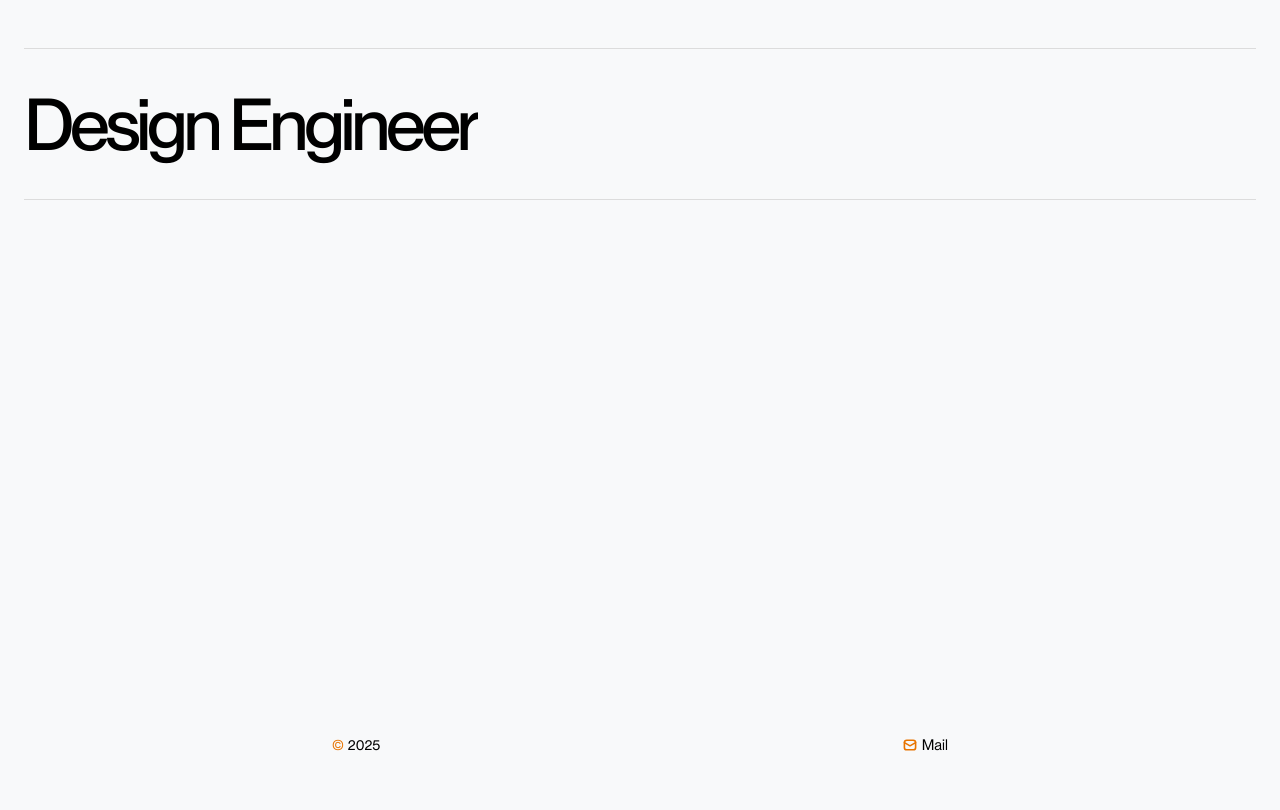
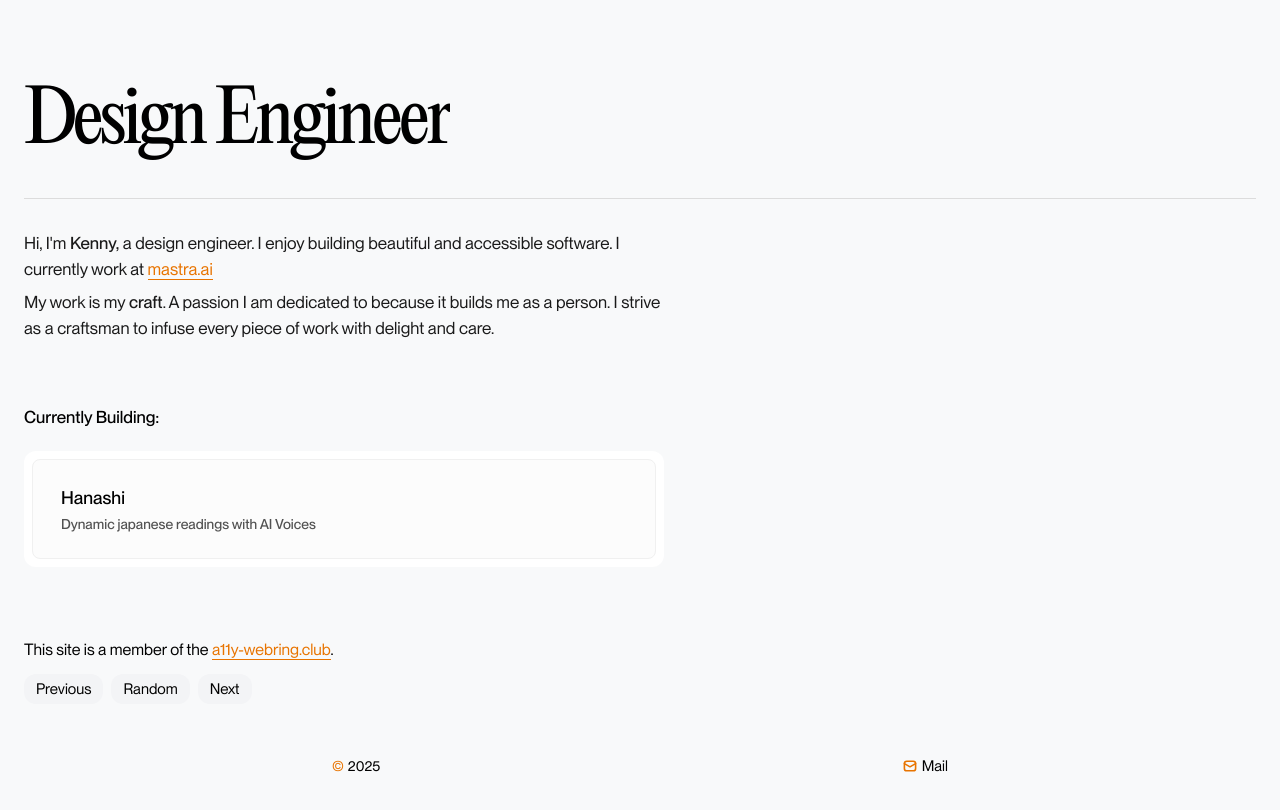
Before and after one commit to adeleke5140/portfolio-v2, a Next.js app: page / in a window 1280 px wide. Shown: the top 810 px of the page. Built offline with nearby package versions, Linux system fonts and the light colour scheme.

Commit message:
Update introduction.tsx

```diff
--- a/src/components/introduction.tsx
+++ b/src/components/introduction.tsx
@@ -10,8 +10,8 @@ export const Introduction = () => {
     <PageWrapper
       showHeading
       heading={
-        <div className="flex w-full border-y-[0.5px]  border-y-[#dcdcdc] py-8">
-          <h1 className="text-[48px] lg:font-medium lg:text-7xl lg:tracking-[-0.06em] lg:leading-[1.2em] font-inter font-semibold flex-shrink-0 tracking-tighter">
+        <div className="flex w-full border-b-[0.5px]  relative overflow-y-clip  border-b-[#dcdcdc] py-8">
+          <h1 className="text-[48px] font-medium lg:text-7xl lg:tracking-[-0.06em] lg:leading-[1.2em] font-serif tracking-tighter">
             {TITLE.split('').map((letter, index) => (
               <React.Fragment key={index + 'title'}>
                 <span
@@ -28,14 +28,14 @@ export const Introduction = () => {
       }
       classname="max-w-none"
     >
-      {/* <div className="flex gap-16 pt-8 max-w-[40rem] mx-auto flex-col">
+      <div className="flex gap-16 pt-8 max-w-[40rem] flex-col">
         <section className="px-0">
           <div className="flex flex-col text-[var(--gray-1)] gap-2 dark:border-[#282828] dark:bg-[#282828]">
             <div className="rounded-lg  dark:text-[#fefefe]">
               <p className="text-[17px]">
-                Hi, I&apos;m <span className="font-medium">Kenny</span>. I am a
+                Hi, I&apos;m <span className="font-medium">Kenny,</span> a
                 design engineer. I enjoy building beautiful and accessible
-                software and currently work at{' '}
+                software. I currently work at{' '}
                 <a
                   href="https://www.mastra.ai"
                   className="border-b border-[#e87400]   text-[#e87400]"
@@ -48,94 +48,40 @@ export const Introduction = () => {
             <div>
               <p className="rounded-lg h-full text-[17px]">
                 My work is my <span className="font-medium">craft</span>. A
-                passion I am dedicated to because in part, it helps build me as
-                a person. I am drawn to design because of beauty and I strive as
-                a craftsman to infuse every piece of work with delight and care.
+                passion I am dedicated to because it builds me as a person. I
+                strive as a craftsman to infuse every piece of work with delight
+                and care.
               </p>
             </div>
           </div>
         </section>
 
         <section className="flex flex-col gap-5">
-          <p className="font-medium text-[17px]">Projects</p>
+          <p className="font-medium text-[17px]">Currently Building:</p>
           <div>
             <a
-              style={{
-                boxShadow:
-                  '0px 0px 0px 1px #0000000f,0px 1px 2px -1px #0000000f,0px 2px 4px 0px #0000000a',
-              }}
+              // style={{
+              //   boxShadow:
+              //     '0px 0px 0px 1px #0000000f,0px 1px 2px -1px #0000000f,0px 2px 4px 0px #0000000a',
+              // }}
               target="_blank"
               href="https://chromewebstore.google.com/detail/nihongo-speech/jhojfellcdlldagfemimnjebnfoodchf?authuser=0&hl=en-GB"
-              className="bg-white py-2 px-2 rounded-xl first-of-type:w-full lg:w-80 lg:first-of-type:w-80 shadow grid-rows-[2fr,auto] gap-2 grid place-items-center"
+              className="bg-white inline-block py-2 px-2 rounded-xl w-full"
             >
-              <span className=" grid place-items-center min-h-[10rem] border border-[#f0f0f0] rounded-lg p-4 font-inter font-medium text-lg w-full bg-[#fcfcfc]">
-                <button
-                  type="button"
-                  className="flex preview-button items-center justify-center w-8 h-8 rounded-full  transition-colors"
-                >
-                  <svg
-                    className="shrink-0"
-                    width="16"
-                    height="16"
-                    viewBox="0 0 16 16"
-                    fill="currentColor"
-                    role="img"
-                    focusable="false"
-                    aria-hidden="true"
-                    xmlns="http://www.w3.org/2000/svg"
-                  >
-                    <path d="m5.604 2.41 7.23 4.502a1.375 1.375 0 0 1-.02 2.345L5.585 13.6a1.375 1.375 0 0 1-2.083-1.18V3.576A1.375 1.375 0 0 1 5.604 2.41Z" />
-                  </svg>
-                </button>
-              </span>
-              <span className="flex justify-self-start px-3 py-2 flex-col gap-0.5">
-                <span className=" inline-block"> Nihongo Speech</span>
-                <span className="text-sm text-ken-grey ">
-                  Convert Japanese language to audio
+              <span className="flex items-center border border-[#f0f0f0] rounded-lg p-4 font-medium text-lg w-full bg-[#fcfcfc]">
+                <span className="flex justify-self-start px-3 py-2 flex-col gap-0.5">
+                  <span className=" inline-block">Hanashi</span>
+                  <span className="text-sm text-ken-grey ">
+                    Dynamic japanese readings with AI Voices
+                  </span>
                 </span>
               </span>
             </a>
           </div>
         </section>
 
-        <section className="flex flex-col gap-4">
-          <p className="font-medium text-[17px]">Craft</p>
-          <ul className="flex flex-col">
-            <li>
-              <Link
-                href="/craft/tabs"
-                className="hover:bg-gray-100 rounded-lg group w-full inline-flex justify-between px-1 py-4"
-              >
-                <span className="transition-transform inline-flex gap-1 items-center group-hover:translate-x-2">
-                  Multi line exclusion tabs
-                </span>
-                <span className="border-dashed border-t relative top-3 w-1/4 lg:w-1/2 inline-block"></span>
-                <span className="text-sm text-ken-grey">2025</span>
-              </Link>
-            </li>
-          </ul>
-        </section>
-
-        <section className="flex flex-col gap-4">
-          <p className="font-medium text-lg lg:text-xl">Writing</p>
-          <ul className="flex flex-col">
-            <li>
-              <Link
-                href="/blog/what-is-motion"
-                className="hover:bg-gray-100 rounded-lg group w-full inline-flex justify-between px-1 py-4"
-              >
-                <span className="transition-transform inline-flex gap-1 items-center group-hover:translate-x-2">
-                  Motion on the web
-                </span>
-                <span className="border-dashed border-t relative top-3 w-1/4 lg:w-1/2 inline-block"></span>
-                <span className="text-sm text-ken-grey">2025</span>
-              </Link>
-            </li>
-          </ul>
-        </section>
-
         <A11ySection />
-      </div> */}
+      </div>
     </PageWrapper>
   )
 }
```
